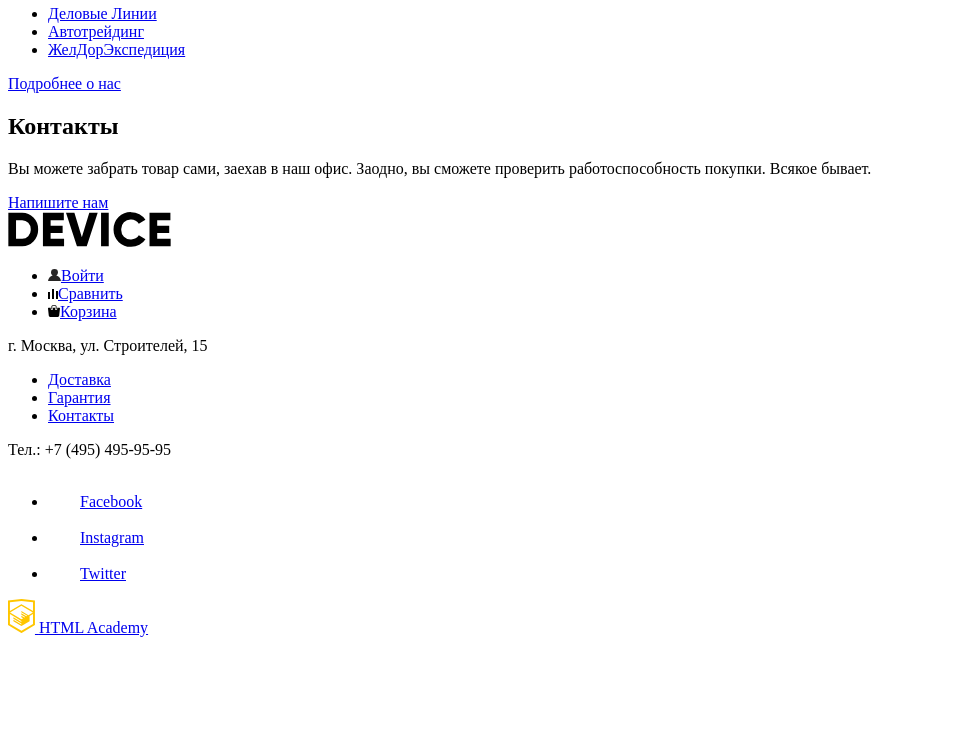
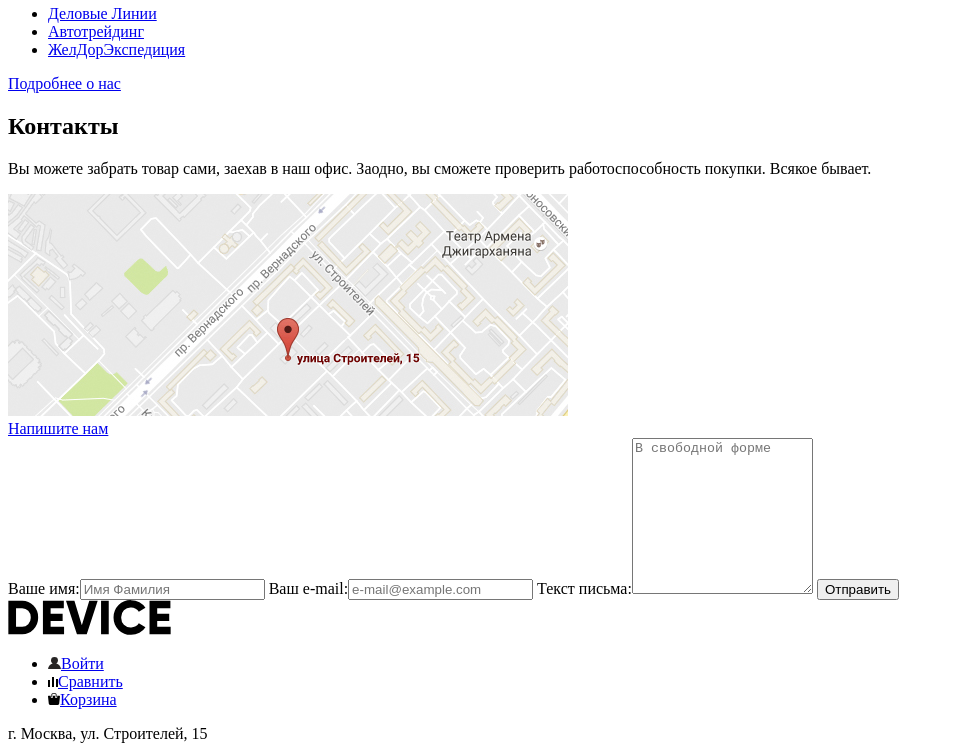
Before and after one commit to funcsheon/949303-device-24, a plain HTML site: page index.html in a window 1280 px wide. Shown: the part 475-1231 px from the top of the page, without its empty margins (0-954 px from the left). Before the commit the page ends 1120 px from the top, so only its background shows below. Drawn offline with Linux system fonts and the light colour scheme.

Commit message:
pop-ups added, img added

```diff
--- a/index.html
+++ b/index.html
@@ -15,7 +15,7 @@
         <label>
           <svg xmlns="http://www.w3.org/2000/svg" width="16" height="16" viewBox="0 0 16 16"><path d="M15.7 14.3l-3.104-3.104A6.979 6.979 0 0 0 14 7a7 7 0 1 0-7 7 6.963 6.963 0 0 0 4.193-1.404L14.3 15.7c.185.184.38.3.7.3a1 1 0 0 0 1-1 .93.93 0 0 0-.3-.7zM2 7c0-2.762 2.238-5 5-5s5 2.238 5 5-2.238 5-5 5-5-2.238-5-5z"/></svg>
           <input type="search" name="search" placeholder="Поиск по сайту"></label>
-        <button type="submit">Найти</button>
+          <button type="submit">Найти</button>
       </form>
       <a href="#"><svg xmlns="http://www.w3.org/2000/svg" width="13" height="12" viewBox="0 0 13 12"><path fill="#272525" d="M.032 12h12.937c-.163-2.643-2.074-4.837-4.671-5.543a3.47 3.47 0 0 0 1.687-2.972 3.485 3.485 0 0 0-6.97 0c0 1.264.68 2.361 1.688 2.972C2.106 7.163.194 9.357.032 12z"/></svg>Войти</a>
       <a href="#"><svg xmlns="http://www.w3.org/2000/svg" width="10" height="10" viewBox="0 0 10 10"><path d="M8 2h1.984v8H8zM0 3h1.984v7H0zM4 0h2v10H4z"/></svg>Сравнить</a>
@@ -59,8 +59,17 @@
           <h2>Контакты</h2>
           <p>Вы можете забрать товар сами, заехав в наш офис. Заодно, вы сможете проверить работоспособность покупки. Всякое бывает.</p>
           <div class="map">
+            <a href="#"><img src="img/imgs/map.jpg"></a>
+            <div class="pop-up-map">
+            </div>
           </div>
           <a href="#">Напишите нам</a>
+          <form>
+            <label>Ваше имя:<input type="search" name="search" placeholder="Имя Фамилия"></label>
+            <label>Ваш e-mail:<input type="search" name="search" placeholder="e-mail@example.com"></label>
+            <label>Текст письма:<textarea name="comment" rows="10" placeholder="В свободной форме"></textarea></label>
+            <button type="submit">Отправить</button>
+          </form>
         </div> <!-- contacts -->
       </section>
     </main>
```
Also changed, not shown: img/imgs/map.jpg (added).
